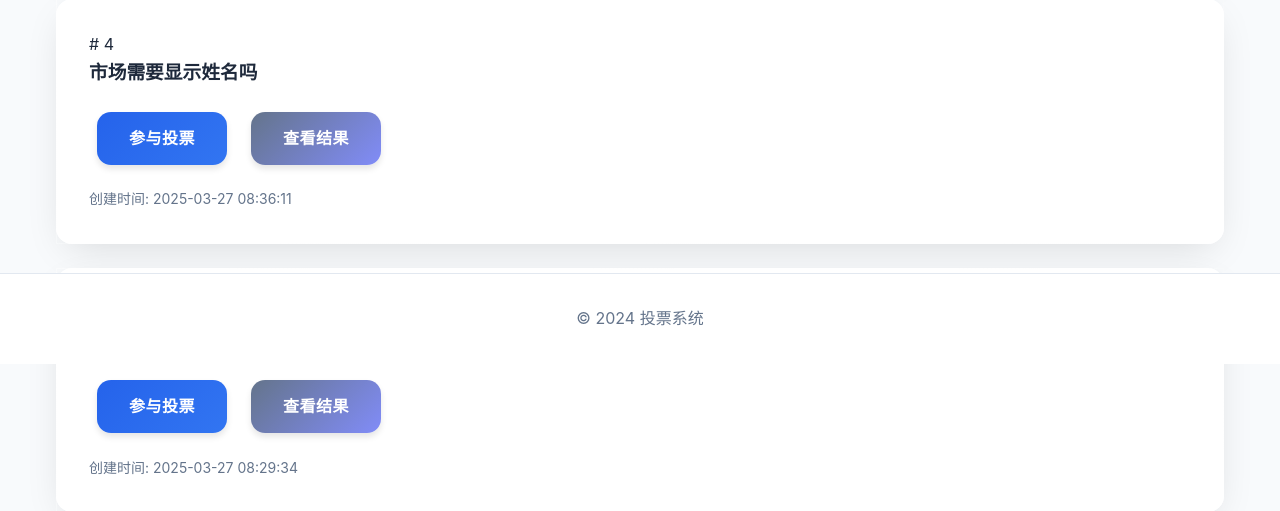
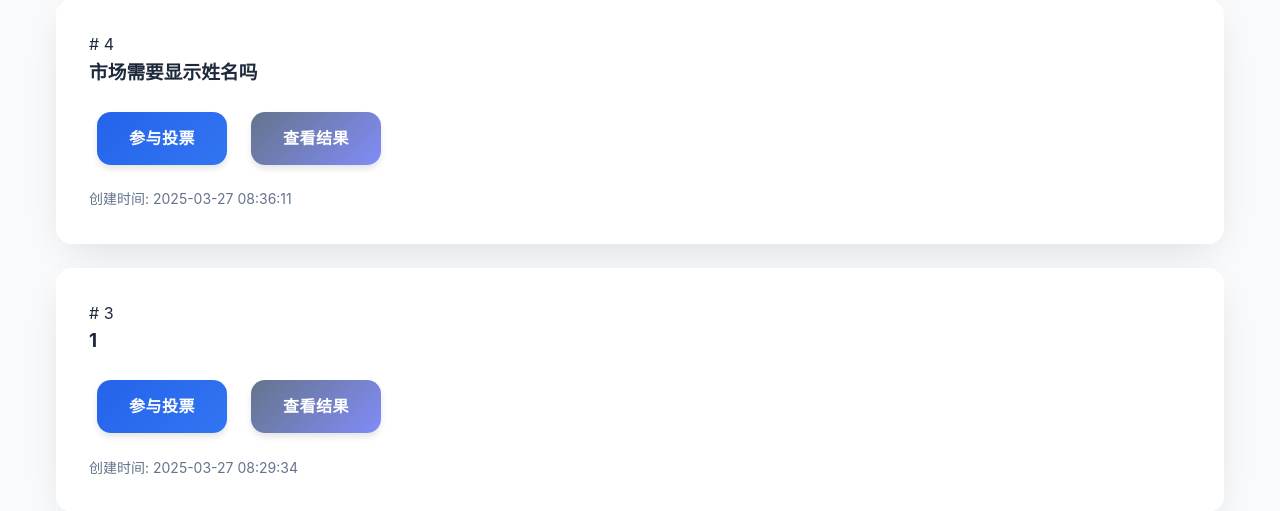
Before and after one commit to AllpickMode/vote, a Flask app: page / in a window 1280 px wide. Shown: the part 436-947 px from the top of the page. Run offline with Flask 3, Linux system fonts and the light colour scheme; data comes from the database, SQL or seed files in the repository; some libraries are stand-ins or nearby versions.

Commit message:
去掉了footer

```diff
--- a/templates/base.html
+++ b/templates/base.html
@@ -41,10 +41,5 @@
             {% block content %}{% endblock %}
         </div>
     </main>
-    <footer>
-        <div class="container">
-            <p>&copy; 2024 投票系统</p>
-        </div>
-    </footer>
 </body>
 </html>
```
